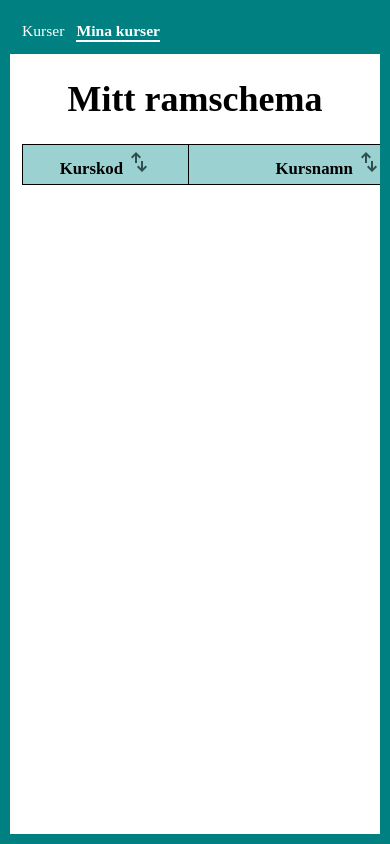
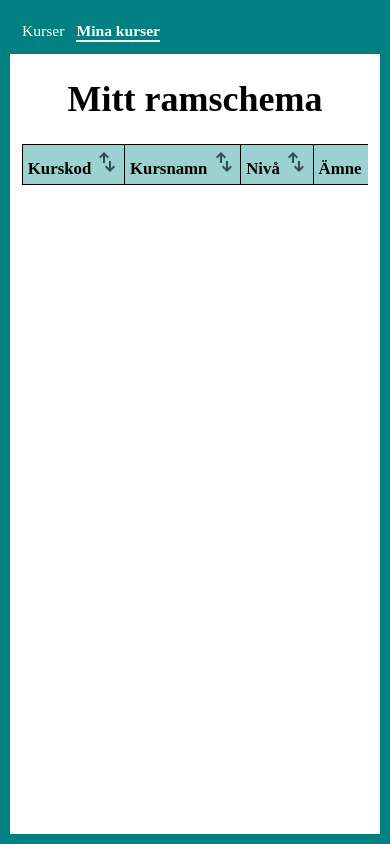
Before and after one commit to Kiim94/Projekt-Typescript, an Angular app: page /schedule in a window 390 px wide. Built offline with nearby package versions, Linux system fonts and the light colour scheme.

Commit message:
Upptäckte redundant styling. Fixat pagination så det börjar om på sida 1 vid ändring med t.ex select

```diff
--- a/src/app/courses/courses.html
+++ b/src/app/courses/courses.html
@@ -26,7 +26,7 @@
       }
         <div class="tableWrap">
 
-          <table>
+          <table class="table">
             <thead>
               <tr>
                 <th (click)="sortBy('courseCode')">Kurskod <svg xmlns="http://www.w3.org/2000/svg" height="24px" viewBox="0 -960 960 960" width="24px" fill="#2f4f4f"><path d="M320-440v-287L217-624l-57-56 200-200 200 200-57 56-103-103v287h-80ZM600-80 400-280l57-56 103 103v-287h80v287l103-103 57 56L600-80Z"/></svg></th>
--- a/src/app/courses/courses.scss
+++ b/src/app/courses/courses.scss
@@ -1,6 +1,8 @@
 
 #coursesDiv{
-    margin:0 1rem;
+    max-width: 1100px;
+    margin:2rem auto;
+    padding: 0 1rem;
 }
 #inpSel{
     display:flex;
--- a/src/app/courses/courses.ts
+++ b/src/app/courses/courses.ts
@@ -1,4 +1,4 @@
-import { Component, signal, computed } from '@angular/core';
+import { Component, signal, computed, effect } from '@angular/core';
 
 //importerar service från course. Där finns också interface för kurser
 import { CourseService, Course } from "../services/course";
@@ -68,6 +68,14 @@ export class CoursesComponent {
       this.courses.set(data);
       this.loading.set(false);
     });
+
+    effect(() => {
+      this.selectedSubject();
+      this.searchPhrase();
+      this.sortCourses();
+      this.sortAsc();
+      this.currentPage.set(1);
+    })
   }
 
   //===METODER===
--- a/src/app/schedule/schedule.html
+++ b/src/app/schedule/schedule.html
@@ -1,7 +1,8 @@
 <div class="content">
 
     <h1>Mitt ramschema</h1>
-    <table>
+    <div id="tableContainer">
+        <table class="table">
             <thead>
                 <tr>
                 <th (click)="sortBy('courseCode')">Kurskod <svg xmlns="http://www.w3.org/2000/svg" height="24px" viewBox="0 -960 960 960" width="24px" fill="#2f4f4f"><path d="M320-440v-287L217-624l-57-56 200-200 200 200-57 56-103-103v287h-80ZM600-80 400-280l57-56 103 103v-287h80v287l103-103 57 56L600-80Z"/></svg></th>
@@ -25,3 +26,4 @@
             </tbody>
         </table>
     </div>
+</div>
--- a/src/app/schedule/schedule.scss
+++ b/src/app/schedule/schedule.scss
@@ -1,5 +1,7 @@
 .content{
-    margin:0 1rem;
+    max-width:1100px;
+    margin:2rem auto;
+    padding: 0 1rem;
 }
 .remove{
     color:red;
@@ -12,6 +14,11 @@
     }
 }
 
+#tableContainer{
+    width:100%;
+    position:relative;
+    overflow-x: auto;
+}
 
 tr:nth-child(even){
     background-color: rgb(231, 241, 241);
--- a/src/styles.scss
+++ b/src/styles.scss
@@ -7,7 +7,6 @@ html{
 }
 body{
     box-sizing:border-box;
-    overflow:hidden;
 }
 html, body{
     margin:0;
@@ -19,20 +18,20 @@ h1{
     font-size:3rem;
 }
 
-table{
+.table{
     border-collapse: collapse;
     width:100%;
-    min-width:800px;
+    max-width:100%;
     font-size:1.2rem;
 }
 
-th, td{
+.table th, .table td{
     height:auto;
     border: 1px solid black;
     padding:1rem;
     white-space: nowrap;
 }
-th{
+.table th{
     font-size:1.4rem;
     background:rgb(156,209,209);
 }
@@ -44,16 +43,12 @@ app-root{
     border:10px solid teal;
     overflow:auto;
 }
-.content{
-    max-width:1200px;
-    margin: 0 auto;
-}
 
 @media (max-width: 899px){
     html{
         font-size:14px;
     }
-    th, td{
+    .table th, .table td{
         padding:0.6rem;
     }
 }
@@ -61,7 +56,7 @@ app-root{
     html{
         font-size:12px;
     }
-    th, td{
+    .table th, .table td{
         padding:0.4rem;
     }
 }
```
Lines whose indentation alone changed are shown as unchanged.
